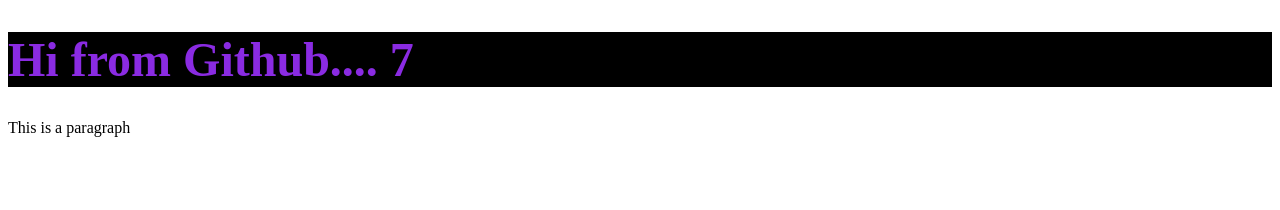
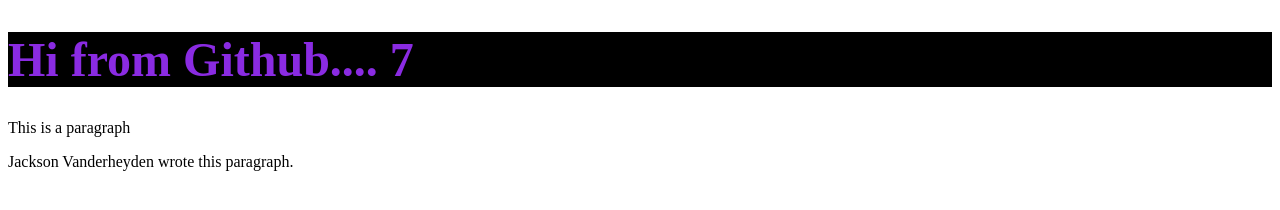
Before and after one commit to bxicon/secoms319, a plain HTML site: page index.html in a window 1280 px wide. Drawn offline with Linux system fonts and the light colour scheme.

Commit message:
JV- Wrote a paragraph

```diff
--- a/index.html
+++ b/index.html
@@ -16,6 +16,7 @@
 <body>
     <h1 class="bigfont">Hi from Github.... 7</h1>
     <p>This is a paragraph</p>
+    <p>Jackson Vanderheyden wrote this paragraph.</p>
 
 </body>
 </html>
```
